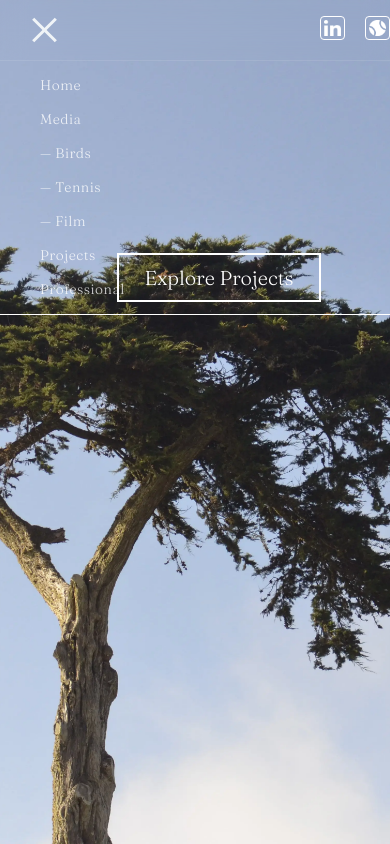
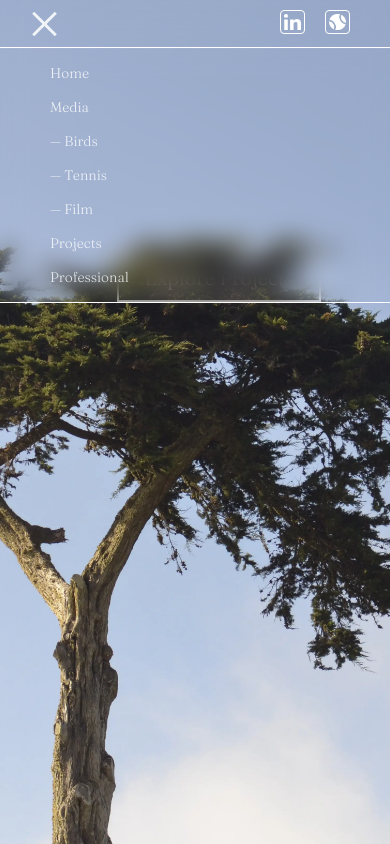
Before and after one commit to vincentdalfaro/personal-website, a React (Vite) app in the folder frontend/: page / in a window 390 px wide. Both pictures are taken after a click on the button 44 px from the left and 30 px from the top of the page. Shown: the top 844 px of the page. Built offline with nearby package versions, Linux system fonts and the light colour scheme.

Commit message:
hopefully this'll look good on mobile

```diff
--- a/frontend/src/components/TopBar.jsx
+++ b/frontend/src/components/TopBar.jsx
@@ -2,7 +2,8 @@ import { Link } from 'react-router-dom';
 import LinkedinLogo from '../assets/logos/LinkedIn-logo.png'
 import TennisLogo from "../assets/logos/tennis-logo.png"
 import UseResponsive from '../hooks/UseResponsive';
-import { useState } from 'react';
+import { useState, useRef } from 'react';
+import { createPortal } from 'react-dom';
 import Hamburger from 'hamburger-react'
 import '../styles/TopBar.css';
 
@@ -20,7 +21,7 @@ const navLinks = [
     label: 'Projects',
     path: '/projects',
     sublinks: [
-       { label: 'Gender Equity', path: '/' },
+      { label: 'Gender Equity', path: '/' },
       { label: 'Tennis Time', path: '/' },
     ]
   },
@@ -31,16 +32,33 @@ const navLinks = [
   },
 ];
 
+const isTransparent = (bg) => !bg || bg === 'transparent' || bg?.includes('rgba');
+
 const TopBar = ({backgroundColor, color, mobileBackground, mobileBorder}) => {
   const isSmall = UseResponsive(650)
   const isMobile = UseResponsive(451)
   const [hamburgerOpen, setHamburgerOpen] = useState(false)
   const [activeDropdown, setActiveDropdown] = useState(null)
+  const [dropdownPos, setDropdownPos] = useState({ top: 0, left: 0 })
+  const navItemRefs = useRef({})
 
+  const handleMouseEnter = (label) => {
+    setActiveDropdown(label);
+    const el = navItemRefs.current[label];
+    if (el) {
+      const rect = el.getBoundingClientRect();
+      setDropdownPos({
+        top: rect.bottom + 10,
+        left: rect.left + rect.width / 2,
+      });
+    }
+  };
+
+  const activeNav = navLinks.find(n => n.label === activeDropdown);
 
   return (
     <div>
-      <div className="topbar-flex" style={{ background: backgroundColor, color: color }}>
+      <div className="topbar-flex" style={{ background: backgroundColor, color: color, backdropFilter: 'blur(12px)', WebkitBackdropFilter: 'blur(12px)' }}>
         <div className='topbar-h1'>
           {isMobile ? null : isSmall ? (
             <Link to="/">VA</Link>
@@ -52,44 +70,18 @@ const TopBar = ({backgroundColor, color, mobileBackground, mobileBorder}) => {
         {isMobile ? (
           <div className='topbar-links'>
             <Hamburger toggled={hamburgerOpen} toggle={setHamburgerOpen} />
-            {hamburgerOpen && (
-              <div className='dropdown-menu' style={{ background: backgroundColor, border: `2px solid ${mobileBorder}` }}>
-                <Link to="/">Home</Link>
-                <Link to="/media">Media</Link>
-                <Link to="/media/birds">— Birds</Link>
-                <Link to="/media/tennis">— Tennis</Link>
-                <Link to="/media/film">— Film</Link>
-                <Link to="/projects">Projects</Link>
-                <Link to="/professional">Professional</Link>
-              </div>
-            )}
           </div>
         ) : (
           <div className="topbar-links">
             {navLinks.map((nav) => (
               <div
                 key={nav.label}
+                ref={el => navItemRefs.current[nav.label] = el}
                 className="topbar-nav-item"
-                onMouseEnter={() => setActiveDropdown(nav.label)}
+                onMouseEnter={() => handleMouseEnter(nav.label)}
                 onMouseLeave={() => setActiveDropdown(null)}
               >
                 <Link to={nav.path}>{nav.label}</Link>
-                {nav.sublinks.length > 0 && activeDropdown === nav.label && (
-                <div className="topbar-subdropdown" style={{ background: backgroundColor }}>
-                    {nav.sublinks.map((sub, i) => (
-                    <Link
-                        key={sub.label}
-                        to={sub.path}
-                        style={{
-                        border: `1px solid ${mobileBorder || 'white'}`,
-                        borderTop: i === 0 ? `1px solid ${mobileBorder || 'white'}` : 'none'
-                        }}
-                    >
-                        {sub.label}
-                    </Link>
-                    ))}
-                </div>
-                )}
               </div>
             ))}
           </div>
@@ -102,6 +94,59 @@ const TopBar = ({backgroundColor, color, mobileBackground, mobileBorder}) => {
           <img src={TennisLogo} className='topbar-logo' />
         </Link>
       </div>
+
+      {isMobile && hamburgerOpen && createPortal(
+        <div
+          className='dropdown-menu'
+          style={{
+            background: backgroundColor,
+            border: `2px solid ${mobileBorder}`,
+            backdropFilter: 'blur(12px)',
+            WebkitBackdropFilter: 'blur(12px)',
+          }}
+        >
+          <Link to="/">Home</Link>
+          <Link to="/media">Media</Link>
+          <Link to="/media/birds">— Birds</Link>
+          <Link to="/media/tennis">— Tennis</Link>
+          <Link to="/media/film">— Film</Link>
+          <Link to="/projects">Projects</Link>
+          <Link to="/professional">Professional</Link>
+        </div>,
+        document.body
+      )}
+
+      {activeDropdown && activeNav?.sublinks.length > 0 && createPortal(
+        <div
+          className="topbar-subdropdown"
+          style={{
+            position: 'fixed',
+            top: dropdownPos.top,
+            left: dropdownPos.left,
+            transform: 'translateX(-50%)',
+            background: backgroundColor,
+            backdropFilter: 'blur(12px)',
+            WebkitBackdropFilter: 'blur(12px)',
+            zIndex: 99999,
+          }}
+          onMouseEnter={() => setActiveDropdown(activeDropdown)}
+          onMouseLeave={() => setActiveDropdown(null)}
+        >
+          {activeNav.sublinks.map((sub, i) => (
+            <Link
+              key={sub.label}
+              to={sub.path}
+              style={{
+                border: `1px solid ${mobileBorder || 'white'}`,
+                borderTop: i === 0 ? `1px solid ${mobileBorder || 'white'}` : 'none'
+              }}
+            >
+              {sub.label}
+            </Link>
+          ))}
+        </div>,
+        document.body
+      )}
     </div>
   );
 };
--- a/frontend/src/pages/HomePage.jsx
+++ b/frontend/src/pages/HomePage.jsx
@@ -66,7 +66,7 @@ const HomePage = () => {
             <div className="general-flex-text">
               <div className='general-flex-header'>Digital Design</div>
               <div className="general-text-body">
-                I am a San Francisco–based full-stack developer and photographer specializing in freelance, nonprofit, and personal projects.
+                I am a San Francisco–based full-stack developer and photographer with a passion for nonprofit work.
               </div>
               <div className="general-button">
                 <a href="https://mail.google.com/mail/?view=cm&fs=1&to=vdalfaro20@gmail.com" target="_blank">
@@ -97,7 +97,7 @@ const HomePage = () => {
         <img src={Sky} className='gallery-bg-image' />
         <div className='gallery-item-flex'>
           <div>
-            <Link to="/media/film" className='gallery-item-image-box'>
+            <Link to="/media/polaroids" className='gallery-item-image-box'>
               <img src={Polaroid} className='gallery-item-image' />
               Polaroids
             </Link>
--- a/frontend/src/pages/subpages/BirdGallery.jsx
+++ b/frontend/src/pages/subpages/BirdGallery.jsx
@@ -36,7 +36,7 @@ const BirdGallery = () => {
       <TopBar
         backgroundColor={"black"}
         mobileBackground={"#333333"}
-        mobileBorder={"2px solid #999999"}
+        mobileBorder="#999999"
       />
       <div className="gallery-item-flex gallery-flex-subpage">
         <div className="gallery-collection-choice">
--- a/frontend/src/pages/subpages/FilmGallery.jsx
+++ b/frontend/src/pages/subpages/FilmGallery.jsx
@@ -33,7 +33,7 @@ const FilmGallery = () => {
       <TopBar
         backgroundColor={"black"}
         mobileBackground={"#333333"}
-        mobileBorder={"2px solid #999999"}
+        mobileBorder="#999999"
       />
       <div className="gallery-item-flex gallery-flex-subpage">
         <div className="gallery-collection-choice">
--- a/frontend/src/pages/subpages/TennisGallery.jsx
+++ b/frontend/src/pages/subpages/TennisGallery.jsx
@@ -32,7 +32,7 @@ const TennisGallery = () => {
       <TopBar
         backgroundColor={"black"}
         mobileBackground={"#333333"}
-        mobileBorder={"2px solid #999999"}
+        mobileBorder="#999999"
       />
       <div className="gallery-item-flex gallery-flex-subpage">
         <div className="gallery-collection-choice">
--- a/frontend/src/styles/App.css
+++ b/frontend/src/styles/App.css
@@ -12,7 +12,7 @@
     top: 0;
     left: 0;
     width: 100%;
-    height: 200%;
+    height: 200dvh;
     object-fit: cover;
     z-index: 0;
 }
@@ -25,13 +25,12 @@
     flex-wrap: wrap;
     align-items: flex-end;
     gap: 2vw;
-    padding-top: 10dvh;
-    justify-content: center;
+    padding-top: 15dvh;
     width: 100%;
 }
 
 .gallery-item-image {
-    width: 300px;
+    width: 200px;
     cursor: pointer;
 }
 
@@ -51,28 +50,13 @@
 /* ===================== */
 
 @media (max-width: 1000px) {
-    .gallery-item-image-box {
-        height: 30vw;
-    }
 }
 
 @media (max-width: 800px) {
-    .gallery-item-image-box {
-        height: 80vw;
-    }
 
-    .gallery-flex-large{
-        padding-top: 0;
-    }
+
 }
 
 @media (max-width: 450px) {
-    .topbar-links {
-        margin-left: 10px;
-        gap: 0;
-    }
 
-    .topbar-flex {
-        padding-left: 0;
-    }
 }
--- a/frontend/src/styles/Media.css
+++ b/frontend/src/styles/Media.css
@@ -105,7 +105,7 @@
 }
 
 .polaroid-photo {
-    height: 40vw;
+    height: 30vw;
     margin: 1%;
 }
 
@@ -285,9 +285,6 @@
 }
 
 @media (max-width: 450px) {
-    .gallery-flex-subpage {
-        padding-top: 12vh;
-    }
 
     .gallery-flex-full {
         padding-top: 25%;
--- a/frontend/src/styles/TopBar.css
+++ b/frontend/src/styles/TopBar.css
@@ -1,19 +1,16 @@
 .topbar-flex {
     display: flex;
     align-items: center;
-    width: calc(100% - 40px);
-    padding: 0px 40px;
-    height: 60px;
+    width: 98%;
+    padding: 15px 25px;
     position: fixed;
     z-index: 9999;
-    backdrop-filter: blur(12px);
-    -webkit-backdrop-filter: blur(12px);
     border-bottom: 1px solid rgba(255, 255, 255, 0.1);
 }
 
 .topbar-h1 {
-    font-size: 22px;
-    font-weight: 300;
+    font-size: 30px;
+    font-weight: 500;
     white-space: nowrap;
 }
 
@@ -24,8 +21,10 @@
 
 .topbar-links {
     display: flex;
-    gap: 32px;
-    margin-left: 60px;
+    gap: 20px;
+    margin-left: 50px;
+    flex: 1;
+    font-weight: 100;
 }
 
 .topbar-links a {
@@ -41,29 +40,12 @@
     color: #fff;
 }
 
-.dropdown-menu {
-    position: absolute;
-    top: 60px;
-    left: 0;
-    width: 100%;
-    display: flex;
-    flex-direction: column;
-    backdrop-filter: blur(12px);
-    -webkit-backdrop-filter: blur(12px);
-    border-bottom: 1px solid rgba(255, 255, 255, 0.1);
-    padding: 16px 40px;
-    gap: 16px;
-}
-
-.dropdown-menu a {
-    font-size: 14px;
-    font-weight: 300;
-    color: rgba(255, 255, 255, 0.8);
-    text-decoration: none;
-}
-
-.dropdown-menu a:hover {
-    color: #fff;
+.topbar-logo {
+    width: 17px;
+    border: 1px solid white;
+    border-radius: 4px;
+    margin-right: 20px;
+    padding: 3px;
 }
 
 .topbar-nav-item {
@@ -103,52 +85,40 @@
     background-color: #69696980;
 }
 
-/* Topbar */
-.topbar-flex {
-    display: flex;
-    align-items: center;
-    width: 100%;
-    padding: 15px;
-    position: fixed;
-    z-index: 9999;
-}
-
-.topbar-h1 {
-    font-size: 30px;
-    font-weight: 500;
-}
-
-.topbar-links {
-    display: flex;
-    gap: 20px;
-    margin-left: 50px;
-    flex: 1;
-    font-weight: 100;
-}
-
-.topbar-logo {
-    width: 17px;
-    border: 1px solid white;
-    border-radius: 4px;
-    margin-right: 20px;
-    padding: 3px;
-}
-
 @media (max-width: 450px) {
     .topbar-flex {
         padding: 0 20px;
-    }
-
-    .dropdown-menu {
-        backdrop-filter: blur(12px);
-        -webkit-backdrop-filter: blur(12px);
-        border-left: none;
-        border-bottom: 1px solid white;
-        border-top: none;
+        width: 100%;
+        box-sizing: border-box;
     }
 
     .topbar-links {
         margin-left: 0;
         gap: 0;
     }
+
+    .dropdown-menu {
+        position: fixed;
+        top: 47px;
+        left: 0;
+        width: 100vw;
+        display: flex;
+        flex-direction: column;
+        border-bottom: 1px solid white;
+        border-top: 1px solid white;
+        padding: 16px 50px;
+        gap: 16px;
+        z-index: 99999;
+    }
+
+    .dropdown-menu a {
+        font-size: 14px;
+        font-weight: 300;
+        color: rgba(255, 255, 255, 0.8);
+        text-decoration: none;
+    }
+
+    .dropdown-menu a:hover {
+        color: #fff;
+    }
 }
```
Also changed, not shown: frontend/src/pages/subpages/PolaroidGallery.jsx (+22 -10 lines), frontend/src/assets/cover-photos/tennis-court.webp (deleted).
